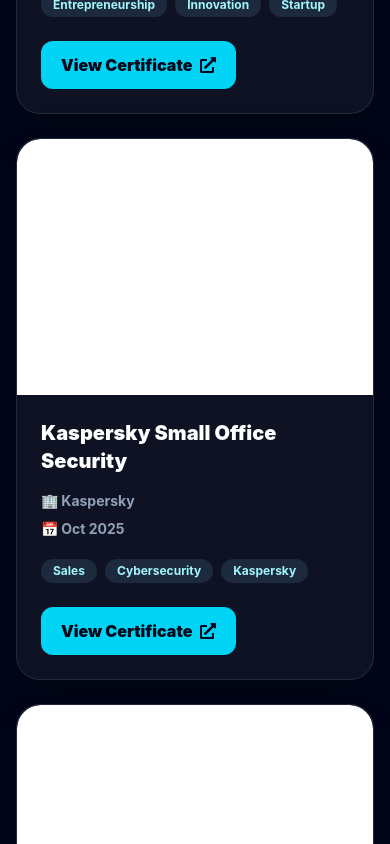
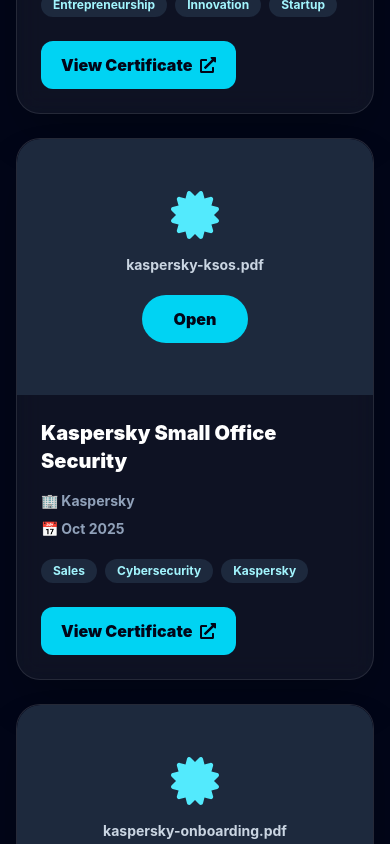
Before and after one commit to MohamedHappy226/mohamed-portfolio, a React (Vite) app: page /experience in a window 390 px wide. Shown: the part 7800-8644 px from the top of the page. Built offline with nearby package versions, Linux system fonts and the light colour scheme.

Commit message:
fix pdf view on mobile

```diff
--- a/src/pages/Experience.jsx
+++ b/src/pages/Experience.jsx
@@ -334,11 +334,20 @@ export default function Experience() {
             >
               <div className="relative h-64 bg-slate-900">
 {cert.image.endsWith(".pdf") ? (
-                  <iframe
-                    src={cert.image}
-                    title={cert.title}
-                    className="h-full w-full rounded-t-3xl bg-white"
-                  ></iframe>
+  <div className="flex h-full w-full flex-col items-center justify-center rounded-t-3xl bg-slate-800 text-center">
+    <FaCertificate className="mb-4 text-5xl text-cyan-300" />
+    <p className="px-4 text-sm font-bold text-slate-300">
+      {cert.image.split("/").pop()}
+    </p>
+    <a
+      href={cert.image}
+      target="_blank"
+      rel="noopener noreferrer"
+      className="mt-5 rounded-full bg-cyan-400 px-8 py-3 font-black text-slate-950 transition hover:bg-cyan-300"
+    >
+      Open
+    </a>
+  </div>
 ) : (
   <img
     src={cert.image}
@@ -346,7 +355,6 @@ export default function Experience() {
     className="h-full w-full object-cover"
   />
 )}
-
                 <div className="absolute inset-0 bg-gradient-to-t from-black/50 to-transparent opacity-0 transition group-hover:opacity-100"></div>
               </div>
 
```
Lines whose indentation alone changed are shown as unchanged.
